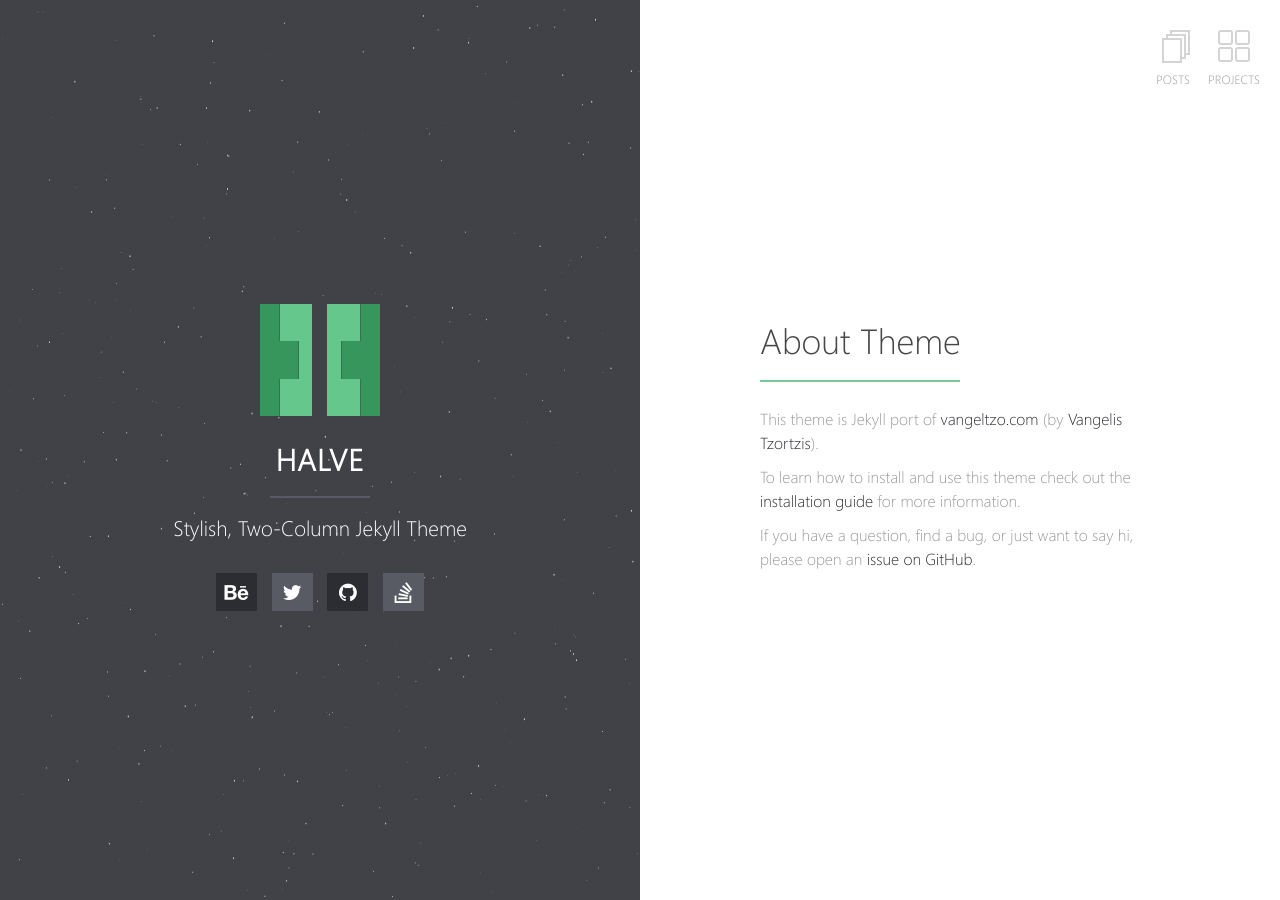
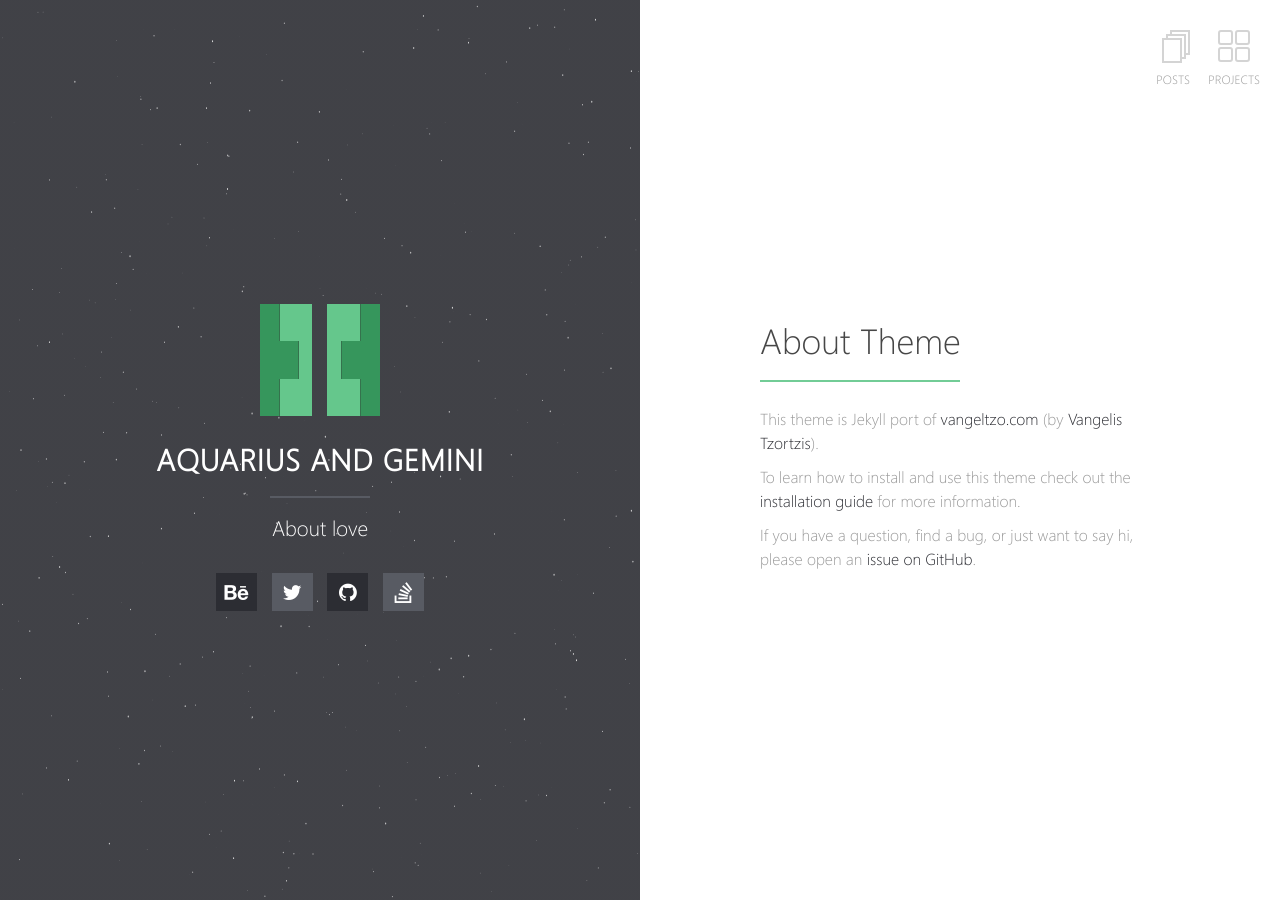
Before and after one commit to daoyking/daoyking.github.io, a Jekyll site: the page built from index.md, in a window 1280 px wide. Built offline with Jekyll 4.4.1, drawn with Linux system fonts in a browser that asks for light colours; our own code applies the rules of GitHub Pages for plain Markdown files.

Commit message:
更换标题

```diff
--- a/_config.yml
+++ b/_config.yml
@@ -1,6 +1,6 @@
 # Site
-title: Halve
-description: Stylish, Two-Column Jekyll Theme
+title: Aquarius and Gemini
+description: About love
 url: https://daoyking.github.io
 logo: https://raw.githubusercontent.com/daoyking/daoyking.github.io/master/images/halve.png                                       # Site logo
 locale: en_US
```
